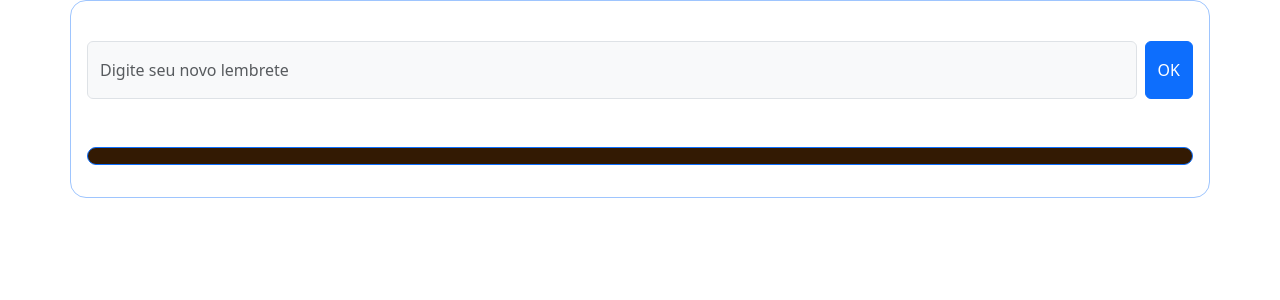
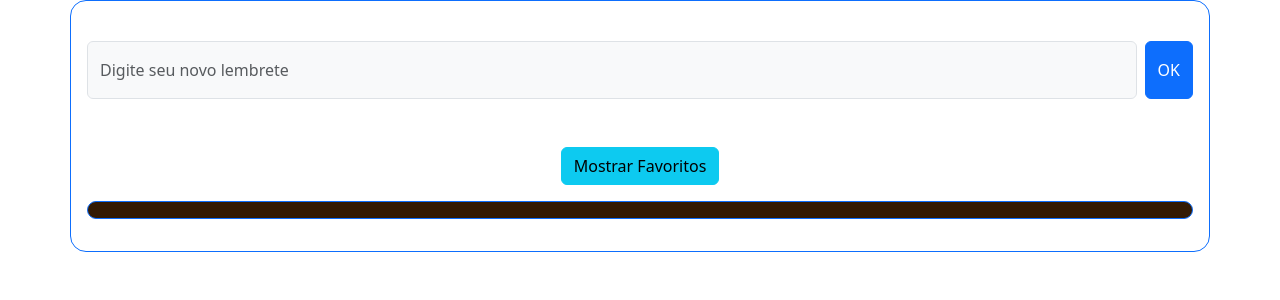
Before and after one commit to eduardomoraghi-creator/p1, a React (Vite) app in the folder p1-lembretes-react-jsx/: page / in a window 1280 px wide. Shown: the top 300 px of the page. Built offline with nearby package versions, Linux system fonts and the light colour scheme.

Commit message:
feat(p1): filtra lembretes

```diff
--- a/p1-lembretes-react-jsx/src/App.jsx
+++ b/p1-lembretes-react-jsx/src/App.jsx
@@ -6,35 +6,64 @@ class App extends React.Component {
   constructor(props) {
     super(props);
     this.state = {
-      lembretes: [] //array de lembretes, inicialmente criado vazio
+      lembretes: [],//array que armazena todos os lembretes
+      mostrarFavoritos: false //incializa a variavel para que inicie mostrando todos os
+      //bilhetes
     };
   }
 
   adicionarLembrete = (texto) => {
+    this.setState((stateAnterior) => ({
+      // nesta função, concat cria um novo array (lembretes) inserindo o novo texto (text)
+      // ao "stateAnterior" . Não modifica o array atual (anterior ao state)
+      lembretes: stateAnterior.lembretes.concat(texto)
+    }));
+  };
 
-    this.setState(antigo => ({ lembretes: antigo.lembretes.concat(texto) }));
-    //cria um novo array concatenando todos os antigo.lembretes com o novo texto
-    //setState atualiza o state do componente com o novo lembrete e dispara a
-    //renderização automática
+  favoritos = () => {
+    //ao clicar no botão "Mostrar Favoritos", esta função é chamada
+    // e inverte o value de mostrarFavoritos
+    this.setState((stateAnterior) => ({
+      mostrarFavoritos: !stateAnterior.mostrarFavoritos
+    }));
   };
 
   render() {
-    const { lembretes } = this.state; //lembretes contem o valor de this.state.lembretes
+    const lembretes = this.state.lembretes;
+    const mostrarFavoritos = this.state.mostrarFavoritos;
 
     return (
-      <div className="container text-primary-emphasis text-center fs-5 border
-       border-primary-subtle rounded-4 p-3">
+      <div className="container text-primary-emphasis text-center fs-5
+       border border-primary rounded-4 p-3">
         <div className="row">
           <div className="col-12 mb-3">
             <LembreteEntrada onClick={this.adicionarLembrete} />
 
-            <div className="row gx-0 border pt-3 border-primary rounded-4"
-              style={{ backgroundColor: "#331a03ff" }}>
-              {lembretes.map((lembrete) => ( //arrow function chamada para cada elemento do array
+            <button
+              className="btn btn-info mb-3"
+              onClick={this.favoritos}
+            >
+              {/* chaveia texto do botão */}
+              {mostrarFavoritos ? "Mostrar Todos" : "Mostrar Favoritos"}
+            </button>
+
+            <div
+              className="row gx-0 border pt-3 border-primary rounded-4"
+              style={{ backgroundColor: "#331a03ff" }}
+            >
+              {lembretes.map((lembrete) => (
                 <div className="col-12 col-md-6 col-lg-4">
-                  <LembreteLista>{lembrete}</LembreteLista>
-                </div>//{lembrete} é passado para LembreteLista como props.children
+                  <LembreteLista mostrarFavoritos={mostrarFavoritos}>
+                    {/* passa via props "mostrarFavoritos" para que o componente
+                    LembreteLista exiba os favoritos, ou todos os lembretes. */}
+
+                    {lembrete}
+                    {/* O texto do lembrete é passado via children para LembreteLista. */}
+
+                  </LembreteLista>
+                </div>
               ))}
+
             </div>
           </div>
         </div>
--- a/p1-lembretes-react-jsx/src/LembreteEntrada.jsx
+++ b/p1-lembretes-react-jsx/src/LembreteEntrada.jsx
@@ -1,48 +1,38 @@
 import React from "react";
 
 class LembreteEntrada extends React.Component {
-  constructor(props) {
-    super(props);
-    this.state = {
-      texto: ""
-    };
-  }
-
   render() {
     return (
       <div className="row">
         <div className="d-flex mt-4 mb-5">
-
           <input
             type="text"
             className="form-control bg-light text-dark py-3 me-2"
             placeholder="Digite seu novo lembrete"
-          value={this.state.texto}
-          // controla o valor do state. O campo input sempre reflete this.state.texto
-          onChange={(e) => this.setState({ texto: e.target.value })}
-          // onChange:a cada tecla digitada, atualiza o state com o valor do input
+            id="texto"
           />
-
           <button
             className="btn btn-primary text-white"
             type="button"
-          onClick={() => { //clique do botão OK
-            const texto = this.state.texto; // Lê o valor atual do state (texto digitado)
-            if (texto !== "") {
-              this.props.onClick(texto); // Passa o texto para o App adicionar ao array lembretes
-              this.setState({ texto: "" }); // Limpa o input após enviar, resetando o state
+            onClick={() => {
+              const input = document.getElementById("texto"); //aqui é feito a leitura do campo input
+              // diretamente do DOM.
+              const texto = input.value; //Armazena na constante texto, o valor do texto digitado.
+
+
+              if (texto !== "") {//não permite gravar bilhetes vazios
+                this.props.onClick(texto); //chama a função onClick com o texto do bilhete passado
+
+                input.value = ""; //limpa o campo input após enviar o lembrete
               }
             }}
           >
             OK
           </button>
-
         </div>
       </div>
     );
   }
-
 }
 
-
 export default LembreteEntrada;
--- a/p1-lembretes-react-jsx/src/LembreteLista.jsx
+++ b/p1-lembretes-react-jsx/src/LembreteLista.jsx
@@ -4,55 +4,55 @@ class LembreteLista extends React.Component {
   constructor(props) {
     super(props);
     this.state = {
-      visivel: true, //controla se o lembrete deve ser exibido ou não (inicializa visível)
-      favorito: false // controla se o lembrete está marcado como favorito (inicializa não favorito)
+      visivel: true,
+      favorito: false
     };
   }
 
   remover = () => {
-    this.setState({ visivel: false });//função que atualiza o state para falso,
-    //disparando a renderização e deixando de mostrar o lembrete (bilhete permanece no array)
+    this.setState({ visivel: false });//função que quando chamada (clique no icone trash
+    // do componente), altera "visivel" para false e re-renderiza o estado fazendo com que
+    //aquele componente deixe de ser mostrado na tela (apesar de constar no array bilhetes)
   };
 
   alternarFavorito = () => {
-    this.setState((state) => ({ favorito: !state.favorito }));
-    // Função para chavear o valor entre favorito e não favorito
-    // Dispara a re-renderização e servirá para atualizar a visualização do botão (star e papperclip)
+    this.setState((state) => ({ favorito: !state.favorito })); // "Inverte o valor de
+    // 'favorito' do lembrete atual. Chamado ao clicar no ícone de estrela/paperclip."
+
   };
 
   render() {
+    const { visivel, favorito } = this.state;
+    const { mostrarFavoritos, children } = this.props; //this.props contem o que foi passado
+    // pelo App (pai) do estado da variável mostrarFavoritos e children vindos do App
 
-    if (!this.state.visivel) return null; //se visivel for false retorna null, o que faz com que o
-    //componente bilhete que teve click botão remover (trash) , não seja renderizado na tela
-    //React entende que o componente retornando null, não deve criar nada no DOM .
-    //lembrando que não altera o array no App Pai.
-
-
+    // Se o filtro de favoritos estiver ativo e o bilhete estiver marcado como não
+    // favorito (!favorito) OU se o bilhete tiver sido removido (clicando no icone trash)
+    // (!visivel), então retorna null e não será renderizado.
+    if (!visivel || (mostrarFavoritos && !favorito)) return null;
 
     return (
       <div
         className="d-flex border pt-3 pb-3 px-3 rounded-3 mb-3 ms-3 me-3"
-        style={{ backgroundColor: "#fdefd2ff" }}>
-
-        {/* recebe texto do lembrete passado pelo App, via props.children */}
-        {/* o uso de props.children permite renderizar "qualquer outro componente React" */}
-        <h6 className="mb-0 flex-grow-1 text-center">{this.props.children}</h6>
+        style={{ backgroundColor: "#fdefd2ff" }}
+      >
+        <h6 className="mb-0 flex-grow-1 text-center">{children}</h6>
 
         <button
-          className={`btn btn-sm me-1 ${this.state.favorito ? "btn-outline-success" : "btn-warning"}`}
-          onClick={this.alternarFavorito}
+          className={`btn btn-sm me-1 ${favorito ? "btn-outline-success" : "btn-warning"}`}
+          onClick={this.alternarFavorito} //chama a função para alterar o estado
+          // favorito/não favorito do bilhete.
         >
-          {this.state.favorito ? (
+          {favorito ? (
             <i className="fa-classic fa-star"></i>
           ) : (
             <i className="fa-solid fa-paperclip"></i>
           )}
         </button>
 
-        <button
-          className="btn btn-sm btn-outline-danger"
-          onClick={this.remover}  //chama a função remover ao clicar na lixeira (icon trash)
-        >
+        {/* oculta (não remove do array) o lembrete da tela alterando a variável
+        'visivel' para false.*/}
+        <button className="btn btn-sm btn-outline-danger" onClick={this.remover}>
           <i className="fa-regular fa-trash-can"></i>
         </button>
       </div>
```
Also changed, not shown: 1 other file (tests, documents, lock files or other folders). Lines whose indentation alone changed are shown as unchanged.
